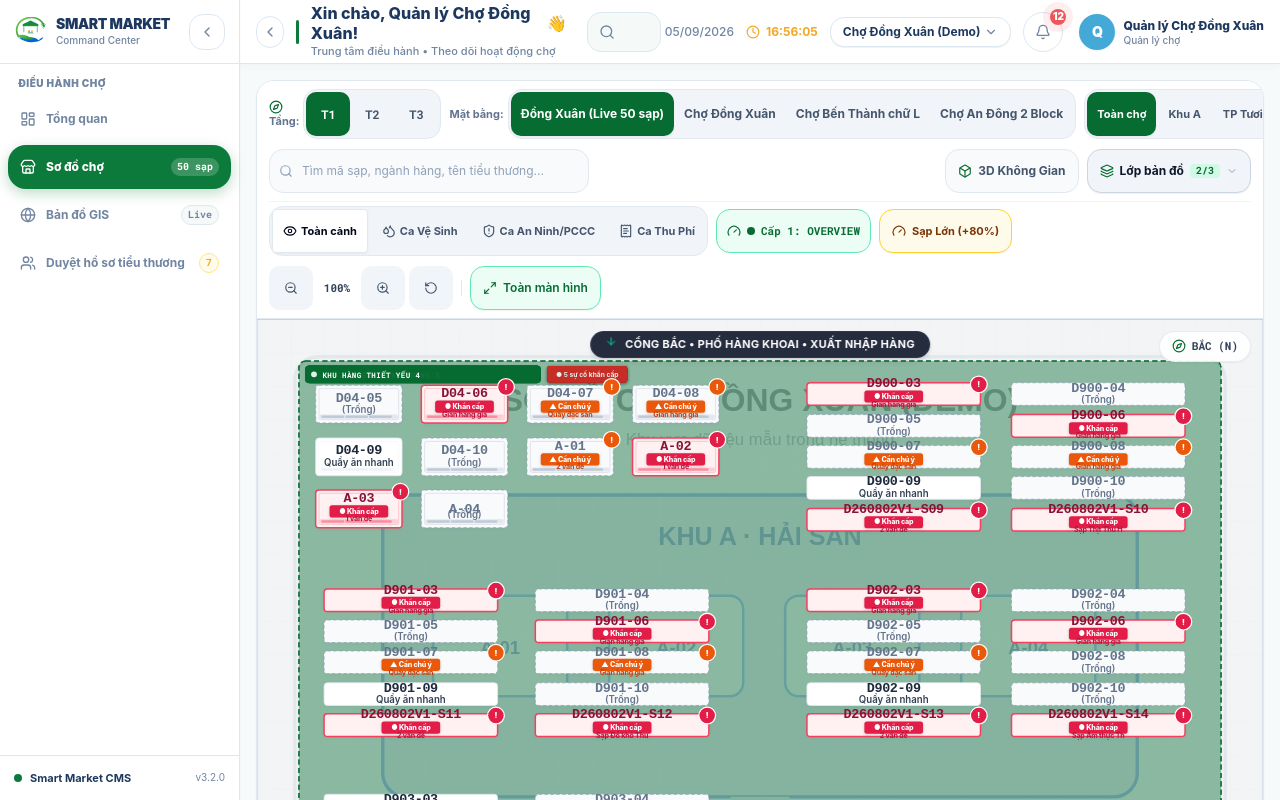
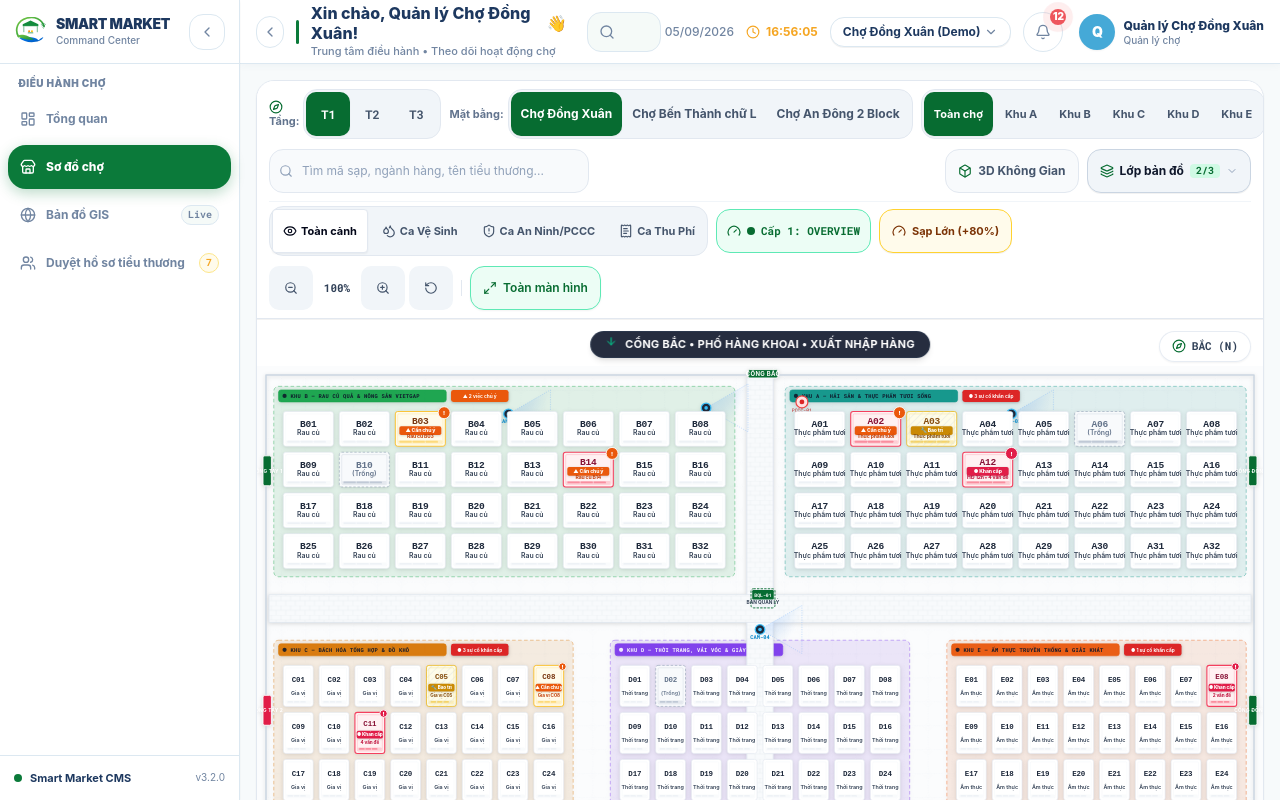
Before and after one commit to hoadulieu2003-lang/smartmarket, a Next.js app: page / in a window 1280 px wide. Both pictures are taken after a click on the button "Mở sơ đồ chợ". Built offline with nearby package versions, Linux system fonts and the light colour scheme.

Commit message:
feat(market-map): remove live 50 stalls fixture from navigation and toolbar

```diff
--- a/src/app/page.tsx
+++ b/src/app/page.tsx
@@ -13,7 +13,6 @@ import {
   FIXTURE_A_DONG_XUAN,
   FIXTURE_B_L_SHAPED_MARKET,
   FIXTURE_C_TWO_BLOCK_BRIDGE_MARKET,
-  LIVE_FLOOR_DONG_XUAN,
   MEGA_FLOOR_DONG_XUAN_STANDARD,
   REALISTIC_FLOOR_DATA,
   type MapDensityMode,
@@ -127,13 +126,13 @@ export default function SmartMarketHome() {
   const [currentView, setCurrentView] = useState<'overview' | 'market_map' | 'pending_profiles'>('overview');
   const [selectedFloor, setSelectedFloor] = useState('1');
   const [viewEngine, setViewEngine] = useState<'2d_svg' | '3d_three'>('2d_svg');
-  const [activeFixtureKey, setActiveFixtureKey] = useState<'LIVE' | 'A' | 'B' | 'C'>('LIVE');
+  const [activeFixtureKey, setActiveFixtureKey] = useState<'A' | 'B' | 'C'>('A');
 
   useEffect(() => {
     if (typeof window !== 'undefined') {
       const params = new URLSearchParams(window.location.search);
       const f = params.get('fixture');
-      if (f === 'A' || f === 'B' || f === 'C' || f === 'LIVE') {
+      if (f === 'A' || f === 'B' || f === 'C') {
         setActiveFixtureKey(f as any);
       }
     }
@@ -178,16 +177,6 @@ export default function SmartMarketHome() {
   };
 
   const availableZones = useMemo(() => {
-    if (activeFixtureKey === 'LIVE') {
-      return [
-        { key: null, label: 'Toàn chợ' },
-        { key: '26c02053-ffb4-4d33-81d8-d5077bb5c74b', label: 'Khu A' },
-        { key: '94315111-597e-4260-8e11-49347759825b', label: 'TP Tươi 1' },
-        { key: 'a1c1ed1f-1d79-4ecd-bf6a-8f5afd69c282', label: 'Nông Sản 2' },
-        { key: '5c0e4bf1-f033-46ea-9d6a-cb1b4ae50893', label: 'Đặc Sản 3' },
-        { key: '4a6b297b-b82b-4fc4-bb9e-108bb68b321a', label: 'Thiết Yếu 4' },
-      ];
-    }
     return [
       { key: null, label: 'Toàn chợ' },
       { key: 'zone_A', label: 'Khu A' },
@@ -196,7 +185,7 @@ export default function SmartMarketHome() {
       { key: 'zone_D', label: 'Khu D' },
       { key: 'zone_E', label: 'Khu E' },
     ];
-  }, [activeFixtureKey]);
+  }, []);
 
   // Bi-directional sync: Chọn sạp từ danh sách sự cố trên đầu (Work Package D)
   const handleSelectStallCode = (code: string) => {
@@ -243,8 +232,6 @@ export default function SmartMarketHome() {
   const currentFloor = useMemo(() => {
     const rawFloor = (() => {
       switch (activeFixtureKey) {
-        case 'LIVE':
-          return LIVE_FLOOR_DONG_XUAN;
         case 'B':
           return FIXTURE_B_L_SHAPED_MARKET;
         case 'C':
--- a/src/components/MapToolbar.tsx
+++ b/src/components/MapToolbar.tsx
@@ -48,8 +48,8 @@ interface MapToolbarProps {
   onSearchChange?: (query: string) => void;
   densityMode?: 'optimized' | 'standard';
   onToggleDensityMode?: () => void;
-  activeFixtureKey?: 'LIVE' | 'A' | 'B' | 'C';
-  onSelectFixture?: (fixture: 'LIVE' | 'A' | 'B' | 'C') => void;
+  activeFixtureKey?: 'A' | 'B' | 'C';
+  onSelectFixture?: (fixture: 'A' | 'B' | 'C') => void;
   availableZones?: Array<{ key: string | null; label: string }>;
 }
 
@@ -75,7 +75,7 @@ export default function MapToolbar({
   onSearchChange,
   densityMode = 'optimized',
   onToggleDensityMode,
-  activeFixtureKey = 'LIVE',
+  activeFixtureKey = 'A',
   onSelectFixture,
   availableZones,
 }: MapToolbarProps) {
@@ -160,7 +160,6 @@ export default function MapToolbar({
               <span className="text-slate-500 font-bold hidden xl:inline text-[11px]">Mặt bằng:</span>
               <div className="inline-flex rounded-lg bg-slate-100 p-0.5 border border-slate-200">
                 {[
-                  { key: 'LIVE', label: 'Đồng Xuân (Live 50 sạp)' },
                   { key: 'A', label: 'Chợ Đồng Xuân' },
                   { key: 'B', label: 'Chợ Bến Thành chữ L' },
                   { key: 'C', label: 'Chợ An Đông 2 Block' },
--- a/src/components/Sidebar.tsx
+++ b/src/components/Sidebar.tsx
@@ -68,8 +68,6 @@ export default function Sidebar({
           id: 'stalls',
           label: 'Sơ đồ chợ',
           icon: Store,
-          badge: '50 sạp',
-          badgeType: 'brand',
           view: 'market_map',
           onClick: () => {
             onSelectView('market_map');
```
